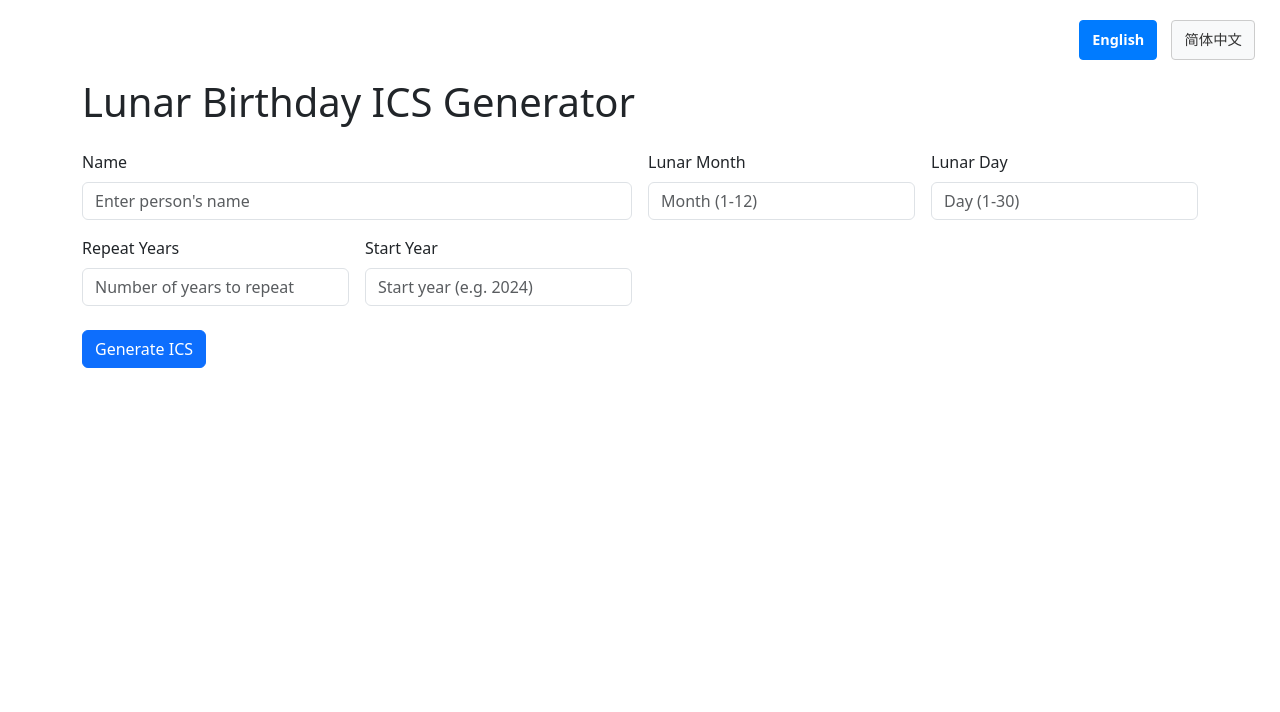
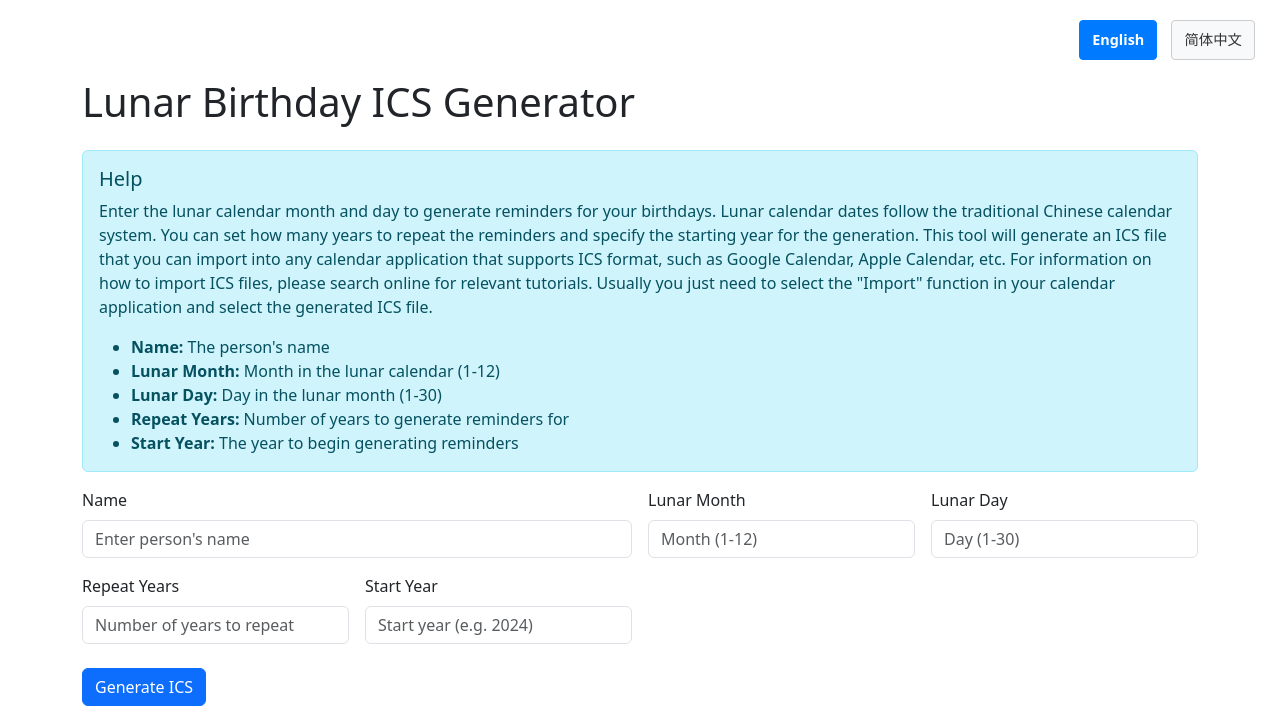
Before and after one commit to alvinchan2004/Lunar_birthday_reminder, a Django app: page / in a window 1280 px wide. Shown: the top 712 px of the page. Run offline with Django 5.2, Linux system fonts and the light colour scheme.

Commit message:
feat: enhance user guidance with help section and translations in the birthday reminder form

```diff
--- a/lunar_birthday_config/birthdays/forms.py
+++ b/lunar_birthday_config/birthdays/forms.py
@@ -63,7 +63,7 @@ class BirthdayGeneratorForm(forms.Form):
     )
 
     start_year = forms.IntegerField(
-        min_value=2024,
+        min_value=0,
         required=True,
         widget=forms.NumberInput(attrs={
             'class': 'form-control',
--- a/lunar_birthday_config/birthdays/templates/birthdays/index.html
+++ b/lunar_birthday_config/birthdays/templates/birthdays/index.html
@@ -53,6 +53,18 @@
     <div class="container py-5" style="margin-top: 30px;">
       <h1 class="mb-4">{{ translations.title }}</h1>
 
+      <div class="alert alert-info" role="alert">
+        <h5 class="alert-heading">{{ translations.help_title|default:'Help' }}</h5>
+        <p>{{ translations.help_description|default:'Enter the lunar calendar month and day to generate reminders for your birthdays. Lunar calendar dates follow the traditional Chinese calendar system. You can set how many years to repeat the reminders and specify the starting year for the generation.' }}</p>
+        <ul class="mb-0">
+          <li><strong>{{ translations.name|default:'Name' }}:</strong> {{ translations.name_help|default:"The person's name" }}</li>
+          <li><strong>{{ translations.lunar_month|default:'Lunar Month' }}:</strong> {{ translations.lunar_month_help|default:'Month in the lunar calendar (1-12)' }}</li>
+          <li><strong>{{ translations.lunar_day|default:'Lunar Day' }}:</strong> {{ translations.lunar_day_help|default:'Day in the lunar month (1-30)' }}</li>
+          <li><strong>{{ translations.repeat_years|default:'Repeat Years' }}:</strong> {{ translations.repeat_years_help|default:'Number of years to generate reminders' }}</li>
+          <li><strong>{{ translations.start_year|default:'Start Year' }}:</strong> {{ translations.start_year_help|default:'The year to begin generating reminders' }}</li>
+        </ul>
+      </div>
+
       <form method="post" novalidate>
         {% csrf_token %}
         <div class="row g-3">
--- a/lunar_birthday_config/birthdays/translations.py
+++ b/lunar_birthday_config/birthdays/translations.py
@@ -20,6 +20,12 @@ TRANSLATIONS = {
         'generate_btn': 'Generate ICS',
         'lang_en': 'English',
         'lang_zh': '简体中文',
+        'help_description': 'Enter the lunar calendar month and day to generate reminders for your birthdays. Lunar calendar dates follow the traditional Chinese calendar system. You can set how many years to repeat the reminders and specify the starting year for the generation. This tool will generate an ICS file that you can import into any calendar application that supports ICS format, such as Google Calendar, Apple Calendar, etc. For information on how to import ICS files, please search online for relevant tutorials. Usually you just need to select the "Import" function in your calendar application and select the generated ICS file.',
+        'name_help': "The person's name",
+        'lunar_month_help': 'Month in the lunar calendar (1-12)',
+        'lunar_day_help': 'Day in the lunar month (1-30)',
+        'start_year_help': 'The year to begin generating reminders',
+        'help_title': 'Help',
     },
     'zh': {
         'title': '农历生日日历提醒生成器',
@@ -37,6 +43,12 @@ TRANSLATIONS = {
         'generate_btn': '生成日历文件',
         'lang_en': 'English',
         'lang_zh': '简体中文',
+        'help_description': '输入农历月份和日期以为您的生日生成提醒。农历日期遵循传统的中国日历系统。您可以设置重复提醒的年数，并指定生成的开始年份。此工具会生成一个ICS文件，您可以将其导入到任何支持ICS格式的日历应用中，如Google Calendar、Apple Calendar等。关于如何导入ICS文件，请上网搜索相关教程，通常在日历应用中选择“导入”功能并选择生成的ICS文件即可。',
+        'name_help': '人物的名字',
+        'lunar_month_help': '农历月份 (1-12)',
+        'lunar_day_help': '农历日期 (1-30)',
+        'start_year_help': '开始生成提醒的年份',
+        'help_title': '使用说明'
     }
 }
 
```
